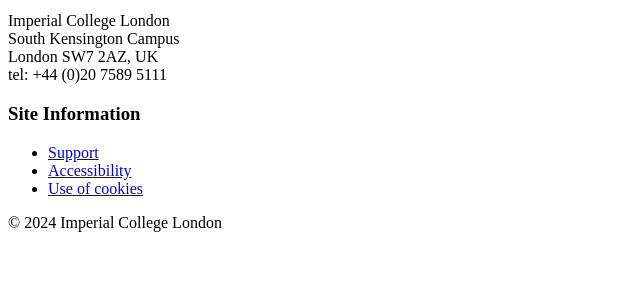
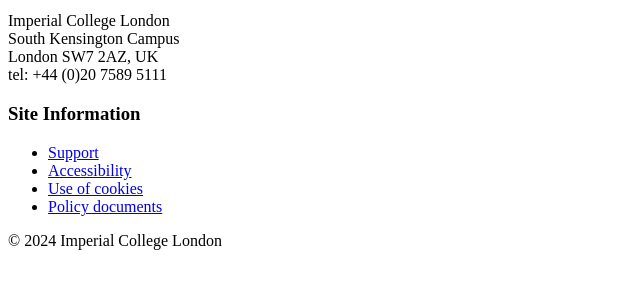
Before and after one commit to ImperialCollegeLondon/fair-data-repository, a Python web app: template templates/semantic-ui/invenio_app_rdm/footer.html in a window 1280 px wide. Shown: the part 139-439 px from the top of the page, without its empty margins (0-640 px from the left). Run offline with Jinja, Linux system fonts and the light colour scheme; the template is opened without the code that fills it, so the values that code supplies are empty.

Commit message:
adding policy link to footer

```diff
--- a/templates/semantic-ui/invenio_app_rdm/footer.html
+++ b/templates/semantic-ui/invenio_app_rdm/footer.html
@@ -56,6 +56,7 @@ under the terms of the MIT License; see LICENSE file for more details.
                             <li><a href="/">Support</a></li>
                             <li><a href="https://www.imperial.ac.uk/about-the-site/accessibility/helix/">Accessibility</a></li>
                             <li><a href="https://www.imperial.ac.uk/about-the-site/use-of-cookies/">Use of cookies</a></li>
+                            <li><a href="https://www.imperial.ac.uk/research-and-innovation/support-for-staff/scholarly-communication/research-data-management/imperial-policy/">Policy documents</a></li>
                         </ul>
                         <p class="footer__copyright right floated">© 2024 Imperial College London</p>
                     </div>
```
